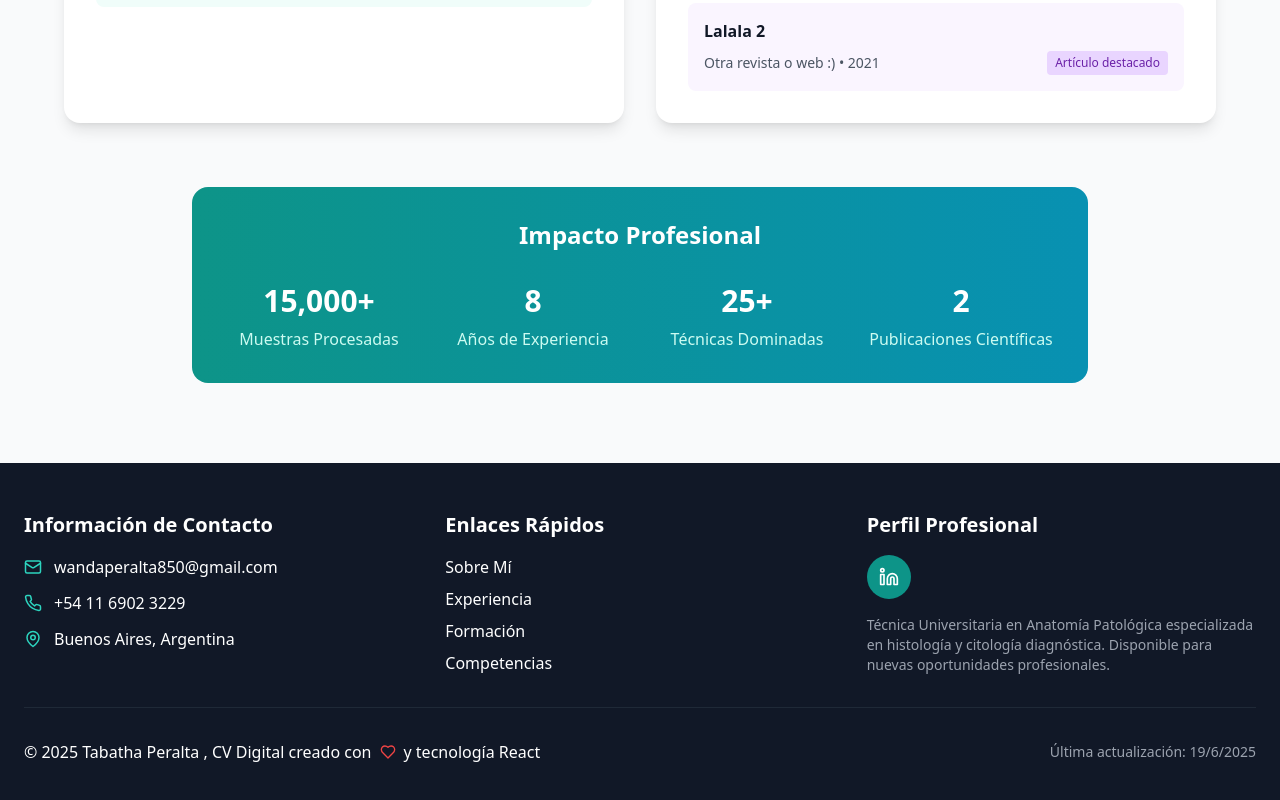
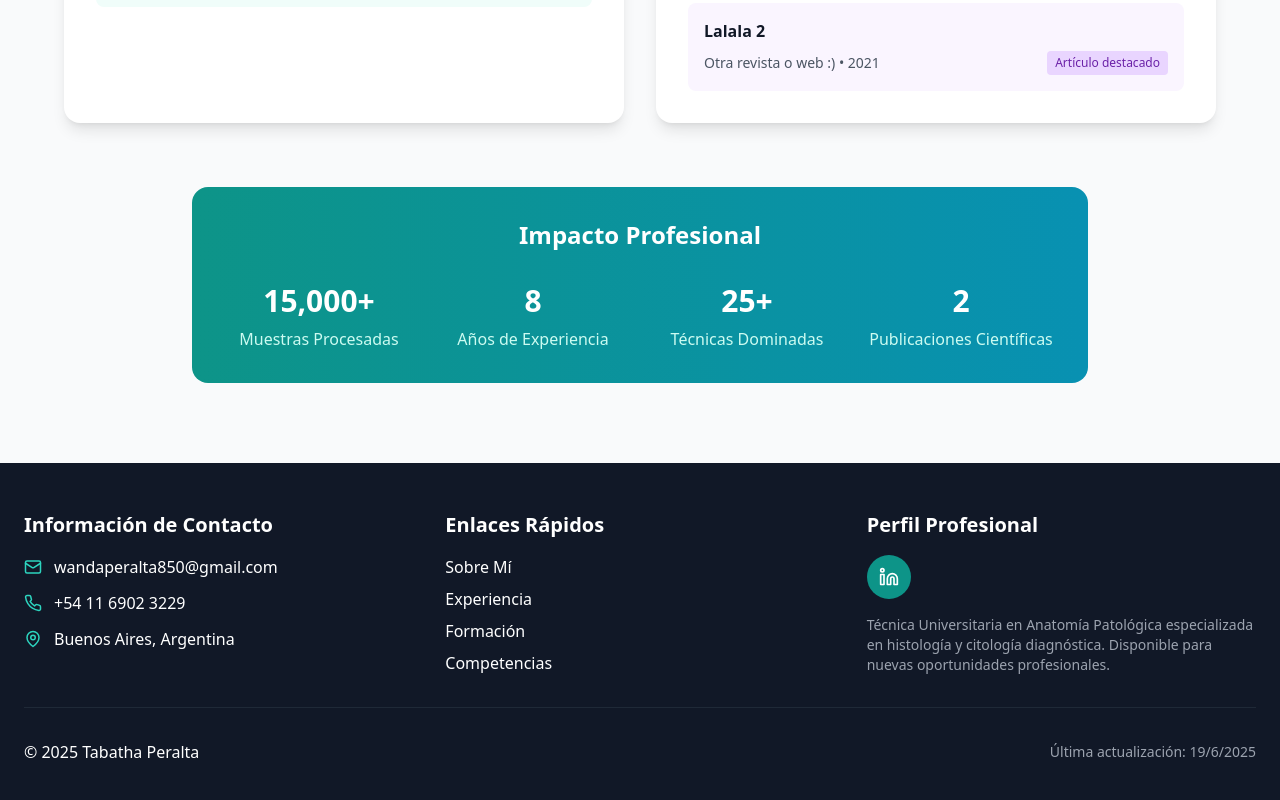
Before and after one commit to Tabathapm/wanda_peralta, a React (Vite) app: page / in a window 1280 px wide. Shown: the part 8191-8991 px from the top of the page. Built offline with nearby package versions, Linux system fonts and the light colour scheme.

Commit message:
modificacion

```diff
--- a/src/components/Footer.tsx
+++ b/src/components/Footer.tsx
@@ -73,10 +73,7 @@ const Footer = () => {
                 <a href="https://www.linkedin.com/in/tabatha-peralta/" target='_blank' >
                   Tabatha Peralta
                 </a>
-                &nbsp;, CV Digital creado con
               </span>
-              <Heart className="text-red-500" size={16} />
-              <span>y tecnología React</span>
             </div>
             <div className="text-sm text-gray-400">
               Última actualización: {new Date().toLocaleDateString('es-ES')}
```
